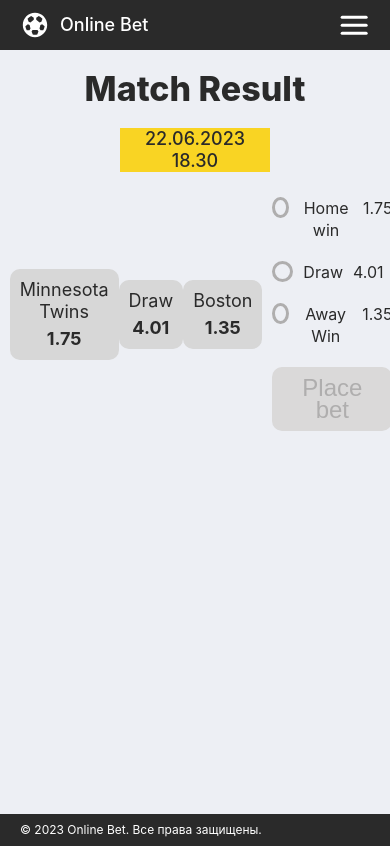
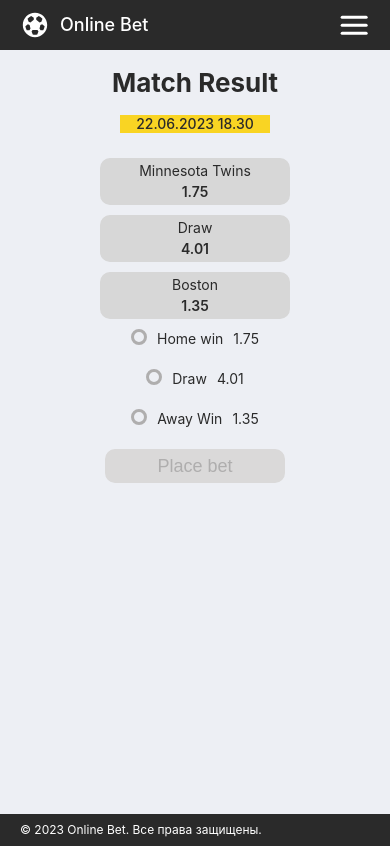
Before and after one commit to KauhareniaNastassia/Sports_Betting_App, a React (Create React App) app: page /#/sports/Baseball/8 in a window 390 px wide. Built offline with nearby package versions, Linux system fonts and the light colour scheme.

Commit message:
add mobile styles for header, footer, categories, slider add burger menu

```diff
--- a/src/App.tsx
+++ b/src/App.tsx
@@ -1,12 +1,12 @@
 import React from 'react';
 import css from './App.module.scss'
-import {Header} from "./components/header/Header";
 import {Navigate, Route, Routes} from "react-router-dom";
 import {HomePage} from "./components/homePage/homePage";
 import {EventPage} from "./components/eventPage/eventPage";
 import {Slider} from "./components/slider/slider";
 import {LayoutMainContent} from "./components/layoutMainContent/layoutMainContent";
 import {Footer} from "./components/footer/footer";
+import {Header} from "./components/header/header";
 
 
 function App() {
@@ -16,7 +16,6 @@
             <div className={css.app_height}>
                 <Header/>
                 <Slider/>
-
 
                 <div className={css.wrapper__content}>
                     <Routes>
@@ -28,7 +27,6 @@
                         <Route path="/sports/:category/:eventId" element={<EventPage/>}/>
                     </Routes>
                 </div>
-
             </div>
 
             <Footer/>
--- a/src/common/styles/variables/variables.sass
+++ b/src/common/styles/variables/variables.sass
@@ -4,4 +4,8 @@
 
 $active-color: #ff4f2e
 
-$openSidebarColor: #F9F9FA
+$white-color: #ffffff
+
+$green-color: #64b000
+
+$green-color-for-border: #5a9d01
--- a/src/components/eventPage/eventPage.module.scss
+++ b/src/components/eventPage/eventPage.module.scss
@@ -12,13 +12,27 @@
     align-items: center;
 
     .eventPage_title {
-      @include text(34px, 22px, 800, $main-text-color)
+      @include text(34px, 22px, 800, $main-text-color);
+
+      @media (max-width: 850px) {
+        @include text(30px, 22px, 700, $main-text-color);
+      }
+      @media (max-width: 650px) {
+        @include text(26px, 22px, 700, $main-text-color);
+      }
     }
 
     .eventInfo_date {
       background-color: #F9D423;
       width: 150px;
-      @include text(18px, 22px, 500, $main-text-color)
+      @include text(18px, 22px, 500, $main-text-color);
+
+      @media (max-width: 850px) {
+        @include text(16px, 18px, 500, $main-text-color);
+      }
+      @media (max-width: 650px) {
+        @include text(14px, 18px, 500, $main-text-color);
+      }
     }
   }
 
@@ -28,6 +42,33 @@
     justify-content: space-between;
     align-items: center;
     padding: 5px 0;
+
+    @media (max-width: 650px) {
+      right: 50%;
+      display: grid;
+      grid-template-areas:
+    'betWrapper placeBet'
+    'betWrapper   placeBet'
+    'betWrapper placeBet';
+      grid-template-columns: 1fr 1fr;
+      grid-template-rows: 1fr 3fr;
+
+      #hostWin {
+        grid-area: betWrapper;
+      }
+      #draw {
+        grid-area: betWrapper;
+      }
+      #guestWin {
+        grid-area: betWrapper;
+      }
+    }
+    @media (max-width: 400px) {
+      display: flex;
+      flex-direction: column;
+      justify-content: space-between;
+    }
+
 
     .eventInfo_bet_wrapper {
       background-color: #d7d7d7;
@@ -39,8 +80,45 @@
       padding: 10px;
       @include text(18px, 22px, 400, $main-text-color);
 
+      @media (max-width: 1000px) {
+        padding: 7px;
+        @include text(18px, 22px, 400, $main-text-color);
+      }
+      @media (max-width: 950px) {
+        padding: 5px;
+        @include text(17px, 20px, 400, $main-text-color);
+        width: 180px;
+      }
+      @media (max-width: 850px) {
+        width: 160px;
+        @include text(16px, 18px, 400, $main-text-color);
+      }
+      @media (max-width: 750px) {
+        width: 140px;
+        @include text(16px, 18px, 400, $main-text-color);
+      }
+      @media (max-width: 650px) {
+        width: 200px;
+      }
+      @media (max-width: 500px) {
+        width: 180px;
+      }
+      @media (max-width: 450px) {
+        @include text(14px, 16px, 400, $main-text-color);
+        width: 160px;
+      }
+      @media (max-width: 400px) {
+        margin-bottom: 10px;
+        width: 180px;
+      }
+
+
       .eventInfo_bet_rate {
         font-weight: 700;
+
+        @media (max-width: 650px) {
+          font-weight: 600;
+        }
       }
 
       &:hover {
--- a/src/components/eventPage/placeBetForm/placeBetForm.module.scss
+++ b/src/components/eventPage/placeBetForm/placeBetForm.module.scss
@@ -9,6 +9,11 @@
   align-items: start;
   padding: 0 10px;
 
+  @media (max-width: 650px) {
+    grid-area: placeBet;
+    align-items: center;
+  }
+
   .placeBetForm_input_wrapper {
     display: flex;
     flex-direction: row;
@@ -16,6 +21,13 @@
     justify-content: space-around;
     gap: 10px;
     @include text(16px, 22px, 400, $main-text-color);
+
+    @media (max-width: 850px) {
+      @include text(15px, 18px, 400, $main-text-color);
+    }
+    @media (max-width: 850px) {
+      @include text(14px, 20px, 400, $main-text-color);
+    }
 
 
     input[type=radio] {
@@ -31,16 +43,25 @@
         height: 15px;
         border-radius: 50%;
         border: .2rem solid #AFAEAE;
+
+        @media (max-width: 850px) {
+          width: 13px;
+          height: 13px;
+        }
+        @media (max-width: 850px) {
+          width: 10px;
+          height: 10px;
+        }
       }
     }
 
     input[type=radio]:checked ~ label {
-      color: #64b000;
+      color: $green-color;
       font-weight: 600;
 
       .placeBetForm_input_radio {
-        background-color: #64b000;
-        border-color: #64b000;
+        background-color: $green-color;
+        border-color: $green-color;
       }
 
       span {
@@ -49,31 +70,46 @@
     }
 
     input[type=radio]:hover ~ label {
-      color: #64b000;
+      color: $green-color;
       transition: .3s ease-out all;
 
       .placeBetForm_input_radio {
-        border-color: #64b000;
+        border-color: $green-color;
       }
     }
   }
 
   .placeBetForm_button {
     width: 100%;
-    @include text(24px, 22px, 400, #ffffff);
+    @include text(24px, 22px, 400, $white-color);
     border-radius: 10px;
     border: none;
     padding: 10px 30px;
-    background-color: #64b000;
+    background-color: $green-color;
+
+    @media (max-width: 1000px) {
+      @include text(22px, 22px, 400, $white-color);
+      padding: 7px 25px;
+    }
+    @media (max-width: 850px) {
+      @include text(20px, 20px, 400, $white-color);
+    }
+    @media (max-width: 850px) {
+      @include text(18px, 20px, 400, $white-color);
+    }
+    @media (max-width: 400px) {
+      @include text(18px, 20px, 400, $white-color);
+      width: 180px;
+    }
 
     &:disabled {
       background-color: #dad9d9;
-      color: #AFAEAE
+      color: #AFAEAE;
     }
 
-    &:hover {
+    &:hover:enabled {
       transition: .3s ease-out all;
-      background-color: #5a9d01;
+      background-color: $green-color-for-border;
     }
   }
 }
--- a/src/components/footer/footer.module.scss
+++ b/src/components/footer/footer.module.scss
@@ -49,7 +49,7 @@
       }
     }
 
-    @media (max-width: 1000px) {
+    @media (max-width: 800px) {
       display: none;
     }
   }
--- a/src/components/header/Header.tsx
+++ b/src/components/header/header.tsx
@@ -1,5 +1,5 @@
 import React from 'react';
-import css from './Header.module.scss'
+import css from './header.module.scss'
 import logo from '../../assets/img/logo.svg'
 import {NavLink} from "react-router-dom";
 import {BurgerMenu} from "../burgerMenu/burger-menu";
--- a/src/components/notification/notification.tsx
+++ b/src/components/notification/notification.tsx
@@ -20,7 +20,7 @@
     useEffect(() => {
         const timer = setInterval(() => {
             onClickCloseNotification()
-        }, 500000)
+        }, 5000)
 
         return () => clearInterval(timer)
     })
@@ -31,19 +31,14 @@
             {successMessage ?
 
                 <div className={css.notification_block}>
-
                     {successMessage}
-
                     <button type='button' onClick={onClickCloseNotification} className={css.notification_button}>
                         <img src={closeErrorIcon} alt='close-error'/>
-
                     </button>
                 </div>
 
                 : <div className={css.notification_emptyBlock}/>
             }
-
-
         </div>
     );
 };
```
Also changed, not shown: src/components/header/header.module.scss (renamed from src/components/header/Header.module.scss).
